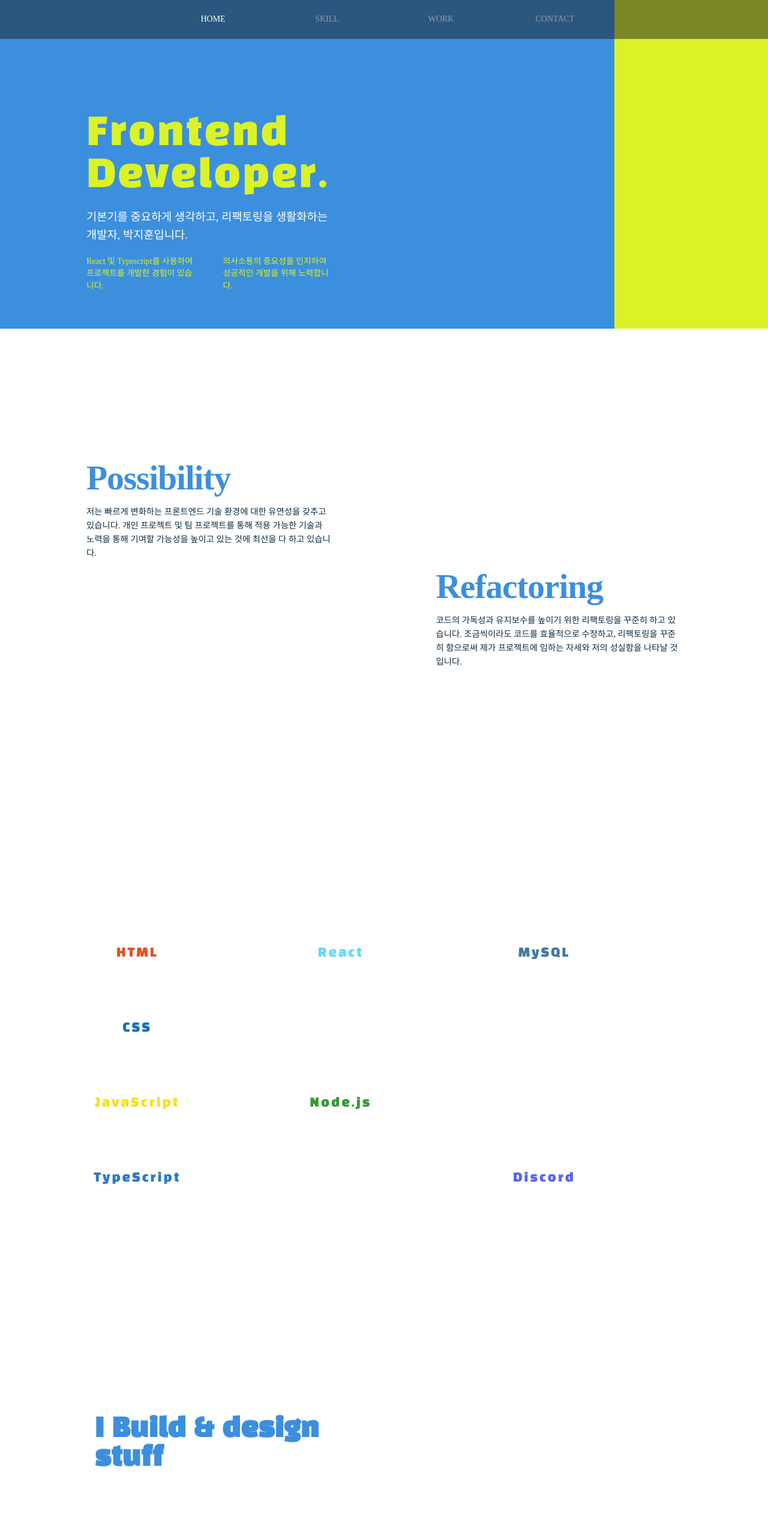
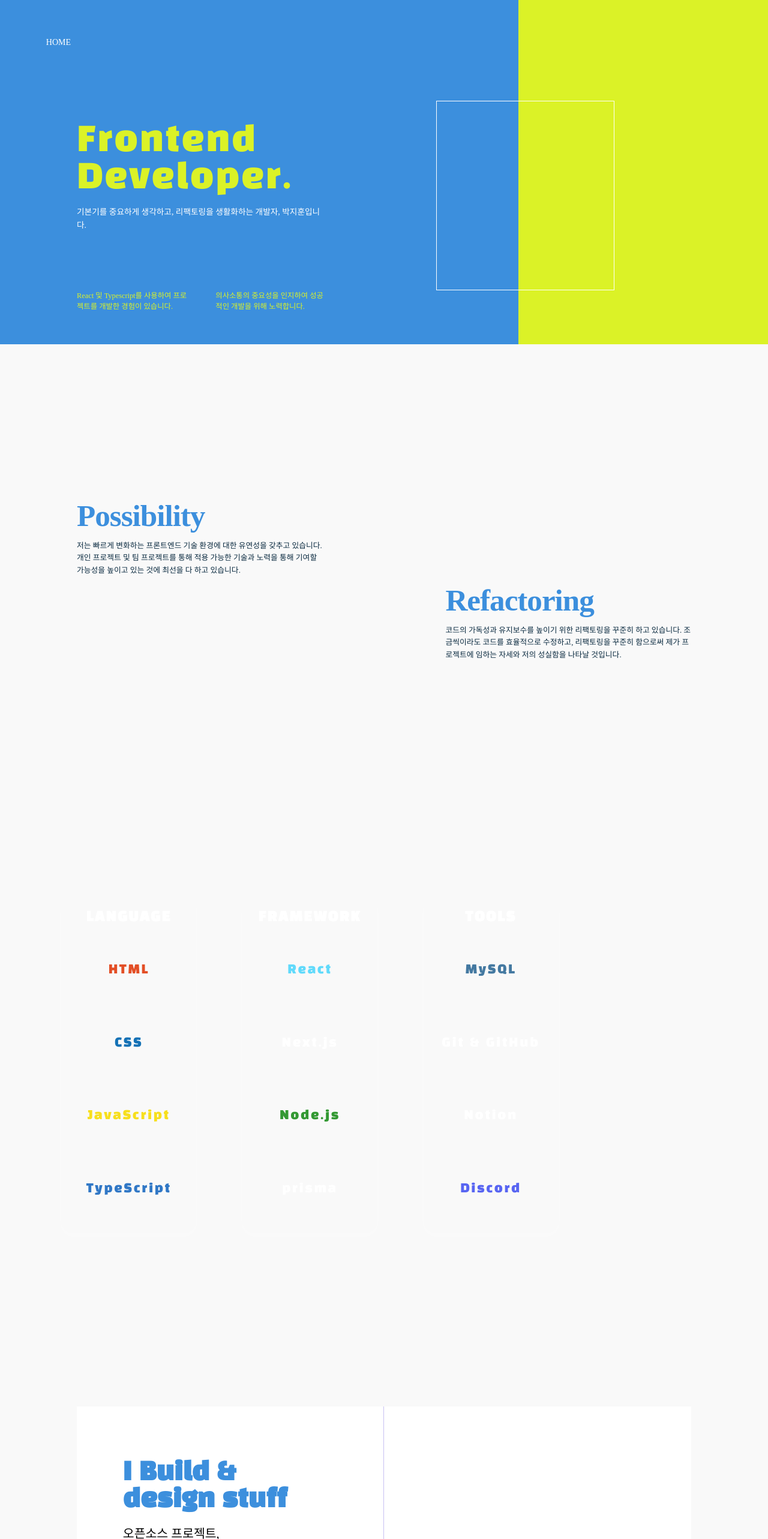
Before and after one commit to bbagbbagn2/PJH-Portfolio, a React (Create React App) app: page / in a window 1280 px wide. Shown: the top 2566 px of the page at 60% size. Built offline with nearby package versions, Linux system fonts and the light colour scheme.

Commit message:
work페이지

```diff
--- a/src/index.js
+++ b/src/index.js
@@ -7,13 +7,20 @@ const GlobalStyle = createGlobalStyle`
   * {
     box-sizing: border-box;
   }
-
   html {
     position: relative;
     width: 100%;
     font-size: 0.9rem;
     line-height: 1.15;
     text-size-adjust: 100%;
+
+    @media (min-width: 701px) {
+      touch-action: none;
+    }
+
+    @media (min-width: 701px) and (max-width: 1600px) {
+      font-size: 1vw;
+    }
   }
 
   body {
@@ -21,7 +28,7 @@ const GlobalStyle = createGlobalStyle`
     padding: 0;
     width: 100%;
     height: 100%;
-    font: inherit;
+    background-color: #F9F9F9;
     font-weight: normal;
     line-height: inherit;
     -webkit-font-smoothing: inherit;
@@ -30,6 +37,11 @@ const GlobalStyle = createGlobalStyle`
   main {
     display: block;
     outline: none;
+
+    @media (min-width: 701px) {
+      touch-action: none;
+      scroll-snap-type: y mandatory;
+    }
   }
 
   a {
--- a/src/pages/Features/Features.tsx
+++ b/src/pages/Features/Features.tsx
@@ -41,11 +41,22 @@ const Section = styled.section`
 `;
 
 const InnerContentBox = styled.div`
-    padding: 0 10em;
     width: 100%;
-    max-width: 1500px;
     display: flex;
     flex-direction: column;
+
+    @media (min-width: 701px) {
+        padding: 0 10rem;
+    }
+
+    @media (min-width: 701px) and (max-width: 1500px) {
+        max-width: 1500px;
+    }
+
+    @media (min-width: 1501px) {
+        max-width: 1760px;
+    }
+
 `;
 
 const CavalierArticle = styled.article`
--- a/src/pages/Footer/FooterCss.ts
+++ b/src/pages/Footer/FooterCss.ts
@@ -1,9 +1,12 @@
 import styled from 'styled-components';
 
 export const Footer = styled.footer`
-    display: grid;
-    place-items: center;
-    height: 80px;
-    background: #FFFFFF;
-    text-align: center;
+    position: relative;
+    display: flex;
+    align-items: center;
+    justify-content: center;
+
+    @media (min-width: 701px) and (max-width: 1199px) {
+        height: 100vh;
+    }
 `;
--- a/src/pages/Header/Header.tsx
+++ b/src/pages/Header/Header.tsx
@@ -27,22 +27,7 @@ export default function App(): JSX.Element {
 
     return (
         <S.Header>
-            <S.HeaderLayout>
-                <S.HeaderNav>
-                    <S.NavItemBox>
-                        <S.NavItem color='#FFF' onClick={handleHome}>HOME</S.NavItem>
-                    </S.NavItemBox>
-                    <S.NavItemBox>
-                        <S.NavItem onClick={handleSkill}>SKILL</S.NavItem>
-                    </S.NavItemBox>
-                    <S.NavItemBox>
-                        <S.NavItem onClick={handleWork}>WORK</S.NavItem>
-                    </S.NavItemBox>
-                    <S.NavItemBox>
-                        <S.NavItem onClick={handleContact}>CONTACT</S.NavItem>
-                    </S.NavItemBox>
-                </S.HeaderNav>
-            </S.HeaderLayout>
+            <S.NavItem color='#FFF' onClick={handleHome}>HOME</S.NavItem>
         </S.Header>
     );
 }
--- a/src/pages/Header/HeaderCss.ts
+++ b/src/pages/Header/HeaderCss.ts
@@ -1,16 +1,19 @@
 import styled from 'styled-components';
 
 export const Header = styled.header`
-    position: fixed;
-    width: 100vw;
-    height: 65px;
-    display: grid;
-    place-items: center;
-    background: rgba(26, 30, 35, 0.5);
+    width: 100%;
+    height: 11.12em;
+    max-height: 12rem;
+    display: flex;
+    align-items: center;
+    justify-content: space-between;
+    background: transparent;
+    font-size: 1rem;
     z-index: 999;
 
-    @media (max-width: 1024px) {
-        display: none;
+    @media screen and (min-width: 701px) {
+        position: fixed;
+        padding: 0 6em;
     }
 `;
 
--- a/src/pages/Profile/Profile.tsx
+++ b/src/pages/Profile/Profile.tsx
@@ -16,7 +16,7 @@ export default function Profile(): JSX.Element {
     };
 
     return (
-        <ProfilePageSection>
+        <ProfilePageSection aria-hidden={false}>
             <ProfileBox>
                 <CavalierArticle>
                     <CavalierBox>
@@ -30,6 +30,9 @@ export default function Profile(): JSX.Element {
                         </ProfilePageParagraph>
                     </CavalierBox>
                 </CavalierArticle>
+                <CavalierFigure>
+
+                </CavalierFigure>
             </ProfileBox>
             <ContentBox>
                 <ContentList>
@@ -48,18 +51,48 @@ const ProfilePageSection = styled.section`
     flex-direction: column;
     align-items: center;
     justify-content: center;
-    background: linear-gradient(90deg, #3C8FDD 80%, #DBF227 20%);
     user-select: auto;
+
+    user-select: ${(props) => (props['aria-hidden'] ? 'auto' : 'none')};
+
+    @media (min-width: 581px) {
+        background: linear-gradient(90deg, #3C8FDD 67.5%, #DBF227 35.5%);
+    }
+
+    @media (min-width: 701px) {
+        overflow: ${(props) => (props['aria-hidden'] ? '' : 'unset')};
+    }
+
+    @media (max-width: 580px) {
+        padding-bottom: 0;
+    }
+
+    @media (max-width: 700px) {
+        font-size: 0.95em;
+    }
 `;
 
 const ProfileBox = styled.div`
-    margin-top: calc(11.12rem + 2em);
-    padding: 0 10rem;
     width: 100%;
-    max-width: 1500px;
     display: flex;
     align-items: center;
     justify-content: space-between;
+
+    @media (min-width: 581px) {
+        margin-top: calc(11.12rem + 2em);
+    }
+
+    @media (min-width: 701px) {
+        padding: 0 10rem;
+    }
+
+    @media (min-width: 701px) and (max-width: 1500px){
+        max-width: 1500px;
+    }
+
+    @media (min-width: 1501px) {
+        max-width: 1760px;
+    }
 `;
 
 const ContentBox = styled(ProfileBox)`
@@ -68,48 +101,82 @@ const ContentBox = styled(ProfileBox)`
 
 const CavalierArticle = styled.article`
     position: relative;
+
+    @media (min-width: 701px) {
+        margin-top: -3.5em;
+    }
 `;
 
 const CavalierBox = styled.div`
     position: relative;
 `;
 const ProfilePageHeading = styled.h1`
-    max-width: 30vw;
     color: #DBF227;
-    font-size: 4.4em;
     font-family: Black Han Sans;
+    font-size: 4em;
     font-weight: 300;
     line-height: 1.1;
     letter-spacing: 0.2rem;
     opacity: 1;
     transform: translate3d(0, 0, 0);
     transition: transform 0.5s, opacity 0.2s;
-    transition-delay: 200ms;
 
     @media screen and (max-width: 780px) {
         font-size: 36px;
     }
+
+    @media screen and (min-width: 581px) {
+        font-size: 4.4em;
+    }
+
+    @media screen and (min-width: 701px) {
+        max-width: 30vw;
+        transition-delay: 200ms;
+    }
+
 `;
 
 const ProfilePageParagraph = styled.p`
-    width: 32vw;
-    max-width: 701px;
     color: #FFF;
-    font-size: 1.3em;
     line-height: 1.6;
     opacity: 1;
     transform: translate3d(0, 0, 0);
     transition: transform 0.5s, opacity 0.2s;
-    transition-delay: 310ms;
+
+    @media screen and (min-width: 581px) {
+        font-size: 1.3em;
+    }
+
+    @media screen and (min-width: 701px) {
+        width: 32vw;
+        max-width: 701px;
+        font-size: 1.07em;
+        transition-delay: 310ms;
+    }
 `;
 
+const CavalierFigure = styled.figure`
+    margin: 0;
+    position: relative;
+    width: 23.2334em;
+    height: 24.67em;
+    border: 0.115rem solid #FFF;
+    z-index: 1;
+
+    @media screen and (min-width: 701px) {
+        margin-right: calc(6em + 4em);
+    }
+`;
 const ContentList = styled.ul`
-    width: 41%;
     display: flex;
     justify-content: space-between;
     color: #DBF227;
-    font-size: 0.965em;
     line-height: 1.5;
+
+    @media screen and (min-width: 701px) {
+        width: 41%;
+        font-size: 0.965em;
+    }
 `;
 
 const ContentItem = styled.li`
--- a/src/pages/Work/Work.tsx
+++ b/src/pages/Work/Work.tsx
@@ -30,8 +30,15 @@ export default function Work(): JSX.Element {
                         <CavalierArticle>
                             <CavalierBox>
                                 <Heading>
-                                    I Build & design stuff
+                                    I Build &
+                                    <br />
+                                    design stuff
                                 </Heading>
+                                <CavalierParagraph>
+                                     오픈소스 프로젝트,
+                                     <br />
+                                     웹 프로젝트
+                                </CavalierParagraph>
                             </CavalierBox>
                         </CavalierArticle>
                     </Lane>
@@ -156,35 +163,70 @@ export default function Work(): JSX.Element {
 }
 const PageSection = styled.section`
     position: relative;
-    height: 100vh;
-    min-height: 100vh;
     display: flex;
     align-items: center;
+    justify-content: center;
     user-select: auto;
+
+    @media screen and (max-height: 1199px) {
+        @media screen and (min-width: 701px) {
+            min-height: 100vh;
+        }
+    }
+
+    @media screen and (min-width: 701px) {
+        @media screen and (max-height: 1199px) {
+            height: 100vh;
+        }
+    }
 `;
 
 const InnerContentBox = styled.div`
     position: relative;
-    padding: 0 calc(6em - 2em);
     width: 100%;
     display: flex;
     justify-content: center;
+
+    @media screen and (min-width: 701px) {
+        padding: 0 10em;
+    }
+
+    @media screen and (min-width: 1501px) {
+        padding: 0 5em;
+        max-width: 1760px;
+    }
+
+    @media screen and (min-aspect-ratio: 1440 / 900) {
+        margin-top: 4.2rem;
+    }
 `;
 
 const Lanes = styled.div`
     width: 100%;
-    min-height: 40em;
     display: flex;
+    background-color: #FFF;
+
+    @media screen and (min-width: 1024px) and (min-height: 665px) and (max-height: 1500px) {
+        min-height: 40em;
+    }
+
 `;
 
 const Lane = styled.div`
     padding: 6.95em;
-    width: 100%;
+    padding-left: 6em;
+    border: 0.15em solid rgba(72, 49, 212, 0.3);
+
+    @media screen and (min-width: 581px) {
+        width: 50%;
+        border-width: 0 0.15em 0 0 ;
+    }
 `;
 
 const CavalierArticle = styled.article`
     position: relative;
     margin-bottom: 4.5em;
+    text-align: left;
 `;
 
 const CavalierBox = styled.div`
@@ -192,16 +234,33 @@ const CavalierBox = styled.div`
 `;
 
 const Heading = styled.h1`
-    max-width: 30vw;
-    font-size: 3em;
+    margin: 0;
+    font-size: 3.2em;
     font-family: Black Han Sans;
     line-height: 1.1;
     color: #3C8FDD;
+    transform: translate3d(0, 0, 0);
+    opacity: 1;
+    transition: trnsform 0.5s, opacity 0.2s;
 
+    @media screen and (min-width: 701px) {
+        max-width: 30vw;
+        transition-delay: 200ms;
+    }
 `;
 
-const Paragraph = styled.p`
+const CavalierParagraph = styled.p`
+    width: unset;
+    font-size: 1.6em;
+    line-height: 1.2;
+    transform: translate3d(0, 0, 0);
+    opacity: 1;
+    transition: trnsform 0.5s, opacity 0.2s;
 
+    @media screen and (min-width: 701px) {
+        max-width: 701px;
+        transition-delay: 301ms;
+    }
 `;
 
 const WorkPageSection = styled.section`
```
